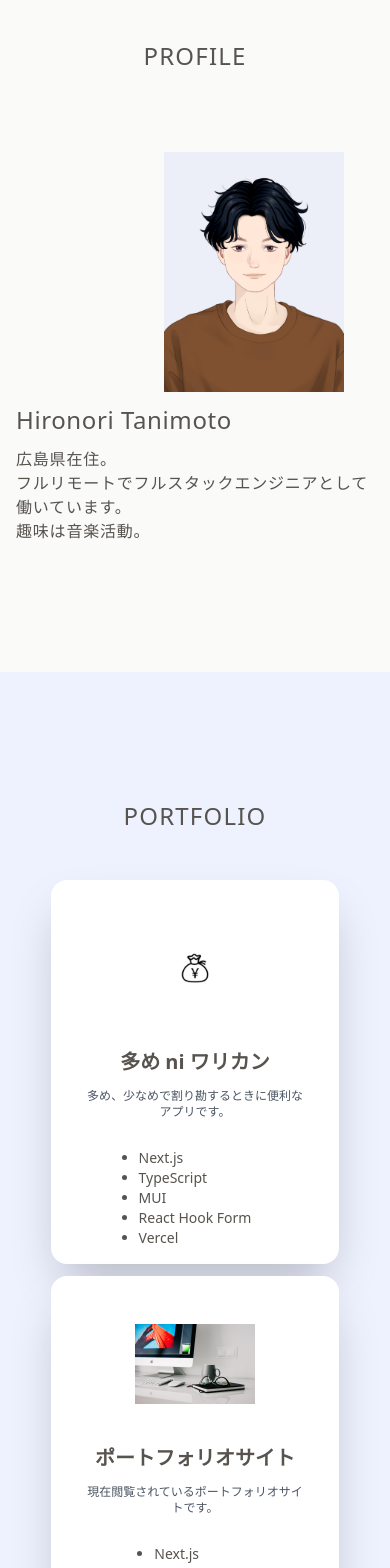
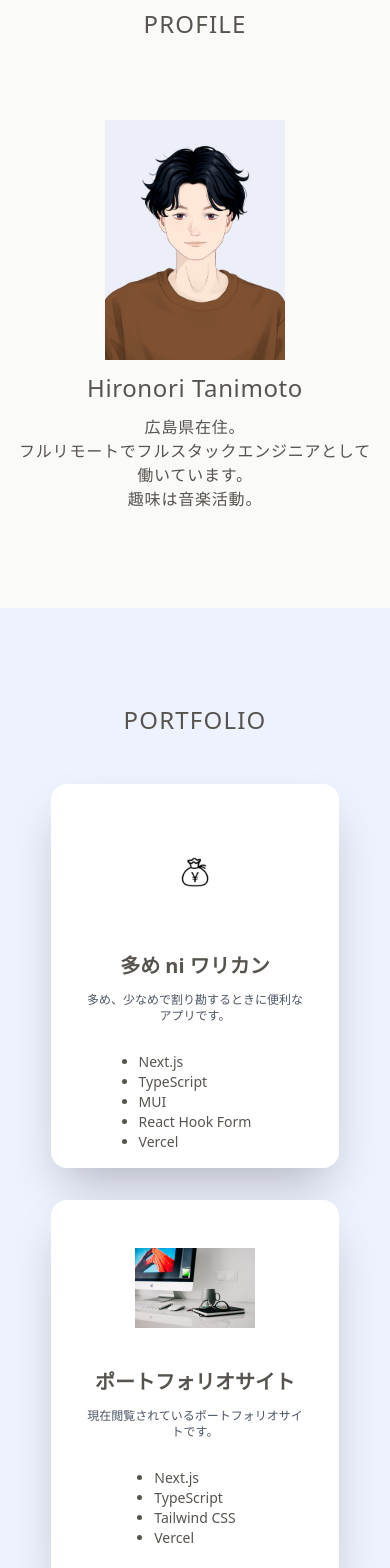
Before and after one commit to hiro-engineer4/portfolio-site, a Next.js app: page / in a window 390 px wide. Shown: the part 1020-2588 px from the top of the page. Built offline with nearby package versions, Linux system fonts and the light colour scheme.

Commit message:
スマホデザイン修正

```diff
--- a/components/Contact/index.tsx
+++ b/components/Contact/index.tsx
@@ -2,10 +2,10 @@ import Image from 'next/image'
 
 export const Contact = () => {
   return (
-    <div className="py-12 text-stone-600 bg-slate-200">
+    <div className="py-24 text-stone-600 bg-slate-200">
       <h1 className="mb-12 text-2xl tracking-wider text-center">CONTACT</h1>
       <div className="text-center">
-        <p className="mb-4 text-sm tracking-wider leading-6">
+        <p className="mb-8 text-sm tracking-wider leading-6 px-8">
           ご質問・お仕事のご相談等、TwitterのDMからお気軽にお問い合わせください。
         </p>
         <div className="text-center">
--- a/components/Portfolio/index.tsx
+++ b/components/Portfolio/index.tsx
@@ -1,4 +1,3 @@
-// Components
 import Image from 'next/image'
 
 import { portfolioList, PortfolioType } from '@/app.config'
@@ -7,11 +6,11 @@ import { Card } from '../Card'
 
 export const Portfolio = () => {
   return (
-    <div className="py-32 text-stone-600 bg-indigo-50">
+    <div className="py-24 text-stone-600 bg-indigo-50">
       <h1 className="mb-12 text-2xl tracking-wider text-center">PORTFOLIO</h1>
       <div className="gap-8 justify-center items-center md:flex md:px-32">
         {portfolioList.map((portfolio: PortfolioType) => (
-          <div key={portfolio.id} className="mb-3 md:mb-0">
+          <div key={portfolio.id} className="mb-8 md:mb-0">
             <Card portfolio={portfolio} />
           </div>
         ))}
--- a/components/Profile/index.tsx
+++ b/components/Profile/index.tsx
@@ -2,10 +2,10 @@ import Image from 'next/image'
 
 export const Profile = () => {
   return (
-    <div className="py-32 px-4 text-stone-600 bg-stone-50">
+    <div className="py-24 px-4 text-stone-600 bg-stone-50">
       <h1 className="mb-20 text-2xl tracking-wider text-center">PROFILE</h1>
-      <div className="md:flex md:px-32">
-        <div className="mb-3 md:pr-4 md:w-1/2 md:text-right flex justify-end">
+      <div className="md:flex md:px-32 text-center md:text-left">
+        <div className="mb-3 md:pr-4 md:w-1/2 flex justify-center md:justify-end">
           <Image
             src="/profileIcon.jpg"
             width={240}
--- a/components/Skill/index.tsx
+++ b/components/Skill/index.tsx
@@ -2,7 +2,7 @@ import Image from 'next/image'
 
 export const Skill = () => {
   return (
-    <div className="py-32 ">
+    <div className="py-24">
       <div className="flex flex-col justify-center text-stone-600">
         <h1 className="mb-20 text-2xl tracking-wider text-center">SKILL</h1>
         <div className="gap-8 justify-center px-4 md:flex md:px-32">
```
